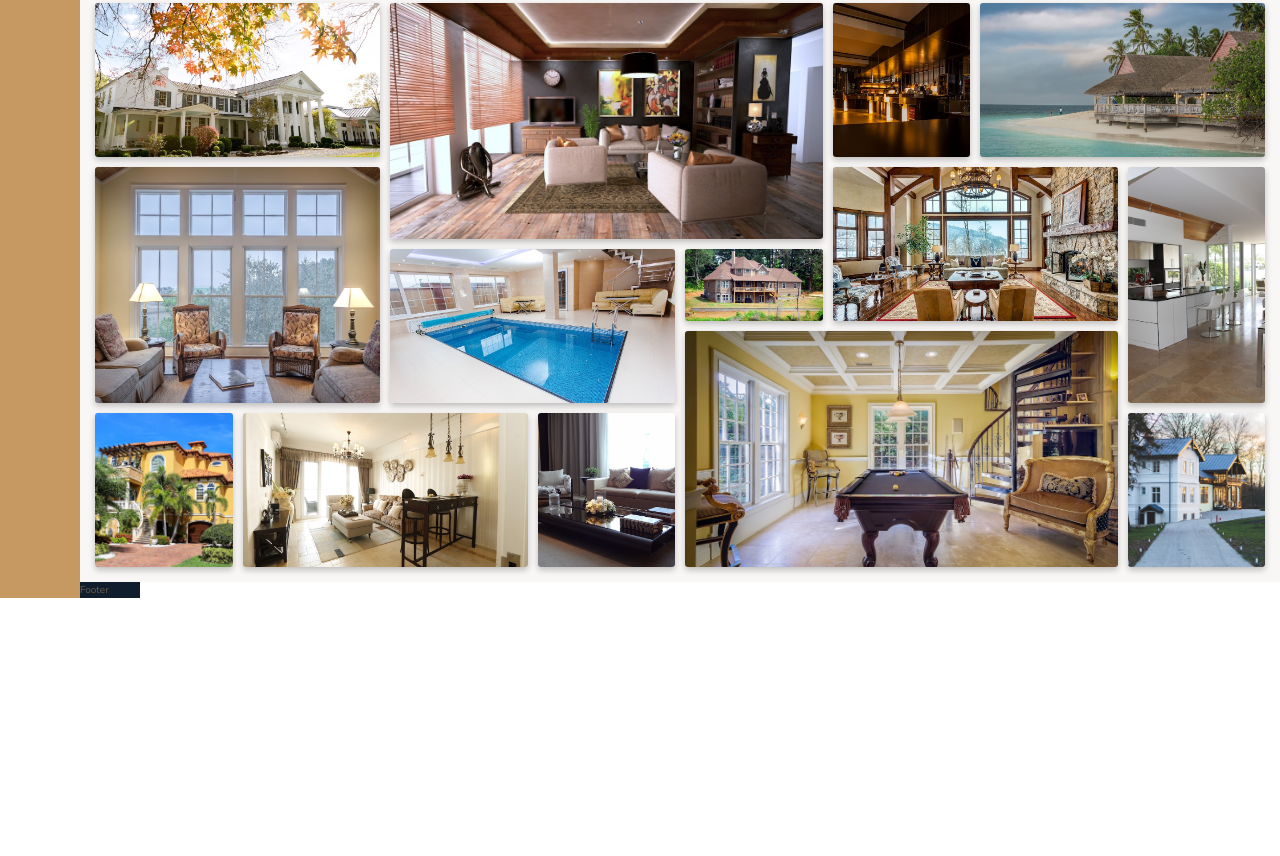
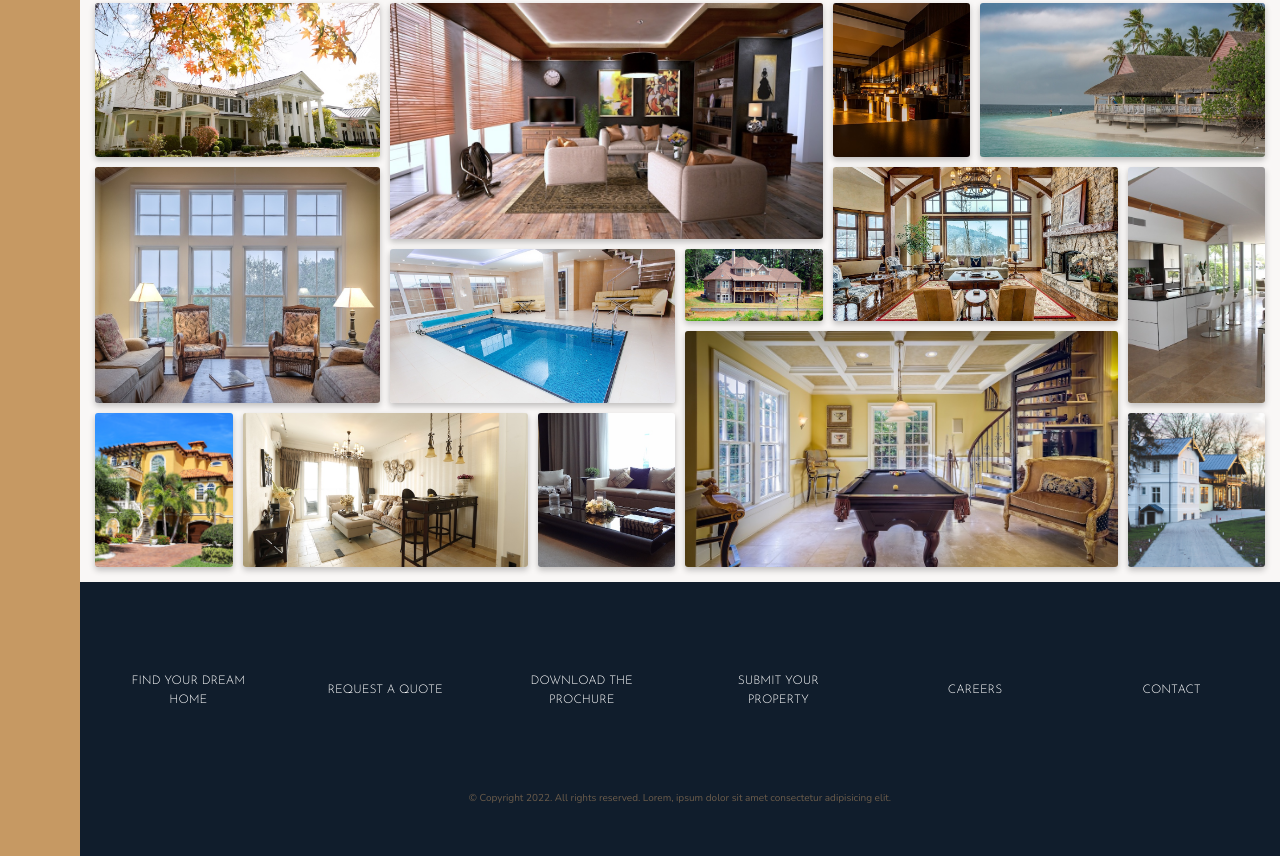
Before and after one commit to sean-xiao-zhao7/sass3, a website: page index.html in a window 1280 px wide. Shown: the part 2821-3677 px from the top of the page. Before the commit the page ends 3419 px from the top, so only its background shows below. Drawn offline with nearby package versions, Linux system fonts and the light colour scheme.

Commit message:
Complete footer

```diff
--- a/index.html
+++ b/index.html
@@ -357,6 +357,29 @@
                 <img src="img/gal-14.jpeg" alt="" class="gallery__img" />
             </figure>
         </div>
-        <div class="footer">Footer</div>
+        <div class="footer">
+            <ul class="footer__nav">
+                <li class="footer__nav--item">
+                    <a href="#">Find your dream home</a>
+                </li>
+                <li class="footer__nav--item">
+                    <a href="#"> Request a quote</a>
+                </li>
+                <li class="footer__nav--item">
+                    <a href="#">Download the prochure</a>
+                </li>
+                <li class="footer__nav--item">
+                    <a href="#">Submit your property</a>
+                </li>
+                <li class="footer__nav--item"><a href="#">Careers</a></li>
+                <li class="footer__nav--item">
+                    <a href="#">Contact</a>
+                </li>
+            </ul>
+            <p class="footer__copyright">
+                &copy; Copyright 2022. All rights reserved. Lorem, ipsum dolor
+                sit amet consectetur adipisicing elit.
+            </p>
+        </div>
     </body>
 </html>
--- a/sass/_footer.scss
+++ b/sass/_footer.scss
@@ -1,3 +1,42 @@
 .footer {
     background-color: $color-secondary;
+    grid-column: full-start / full-end;
+    padding: 8rem 2rem 5rem 2rem;
+
+    &__nav {
+        list-style: none;
+        display: grid;
+        grid-template-columns: repeat(auto-fit, minmax(10rem, 1fr));
+        grid-gap: 2rem;
+        align-items: center;
+
+        &--item {
+
+            a:link,
+            a:visited {
+                display: block;
+                padding: 1rem 2rem;
+                font-size: 1.2rem;
+                color: white;
+                text-decoration: none;
+                font-family: $font-display;
+                text-transform: uppercase;
+                text-align: center;
+                transition: background-color .1s, transform .2s;
+                border-radius: 3px;
+            }
+
+            a:hover,
+            a:active {
+                background-color: rgba(255, 255, 255, 0.053);
+                transform: translateY(-2px);
+            }
+        }
+    }
+
+    &__copyright {
+        font-size: 1rem;
+        text-align: center;
+        margin-top: 7rem;
+    }
 }
```
Also changed, not shown: css/style.css.
